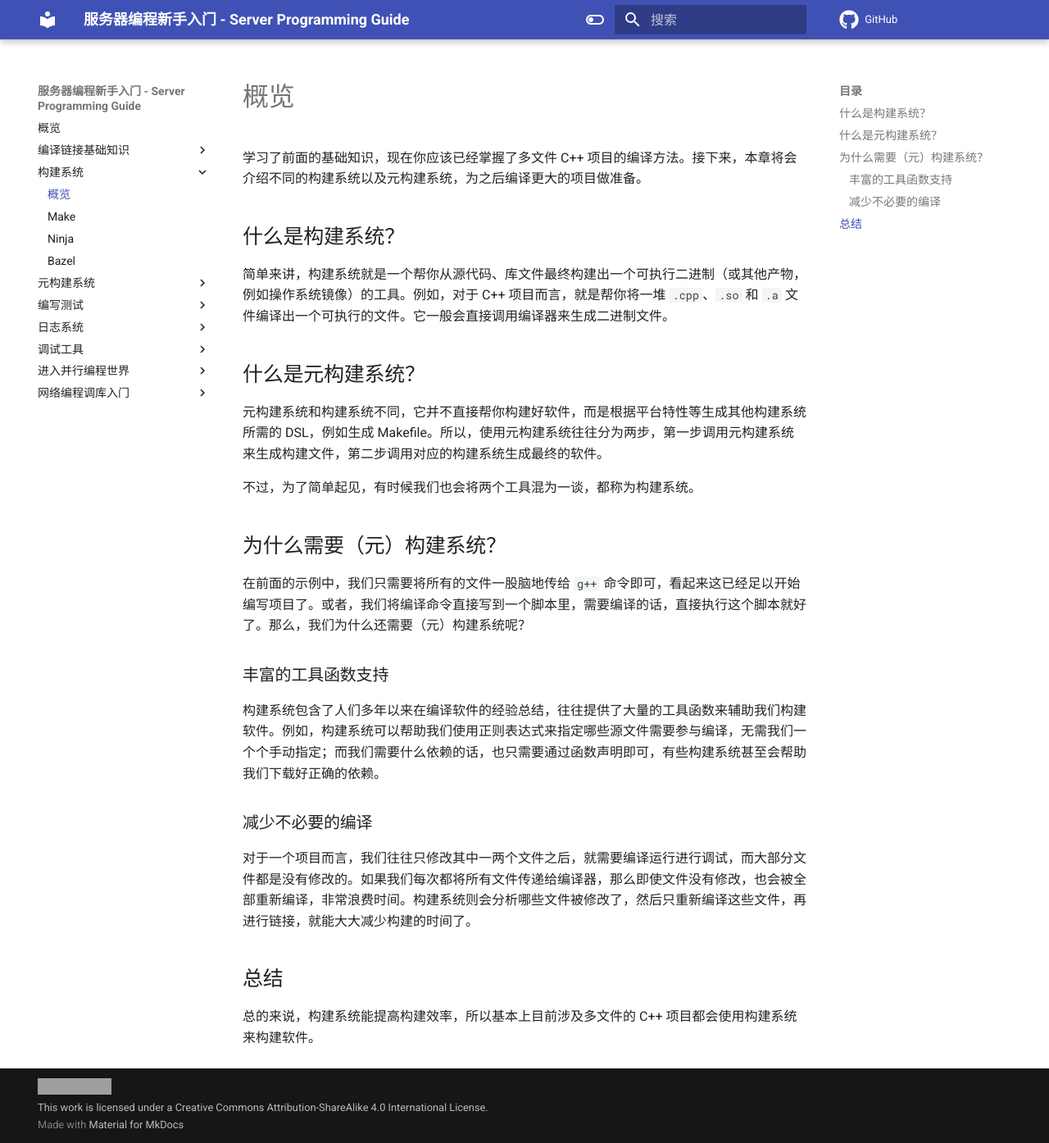
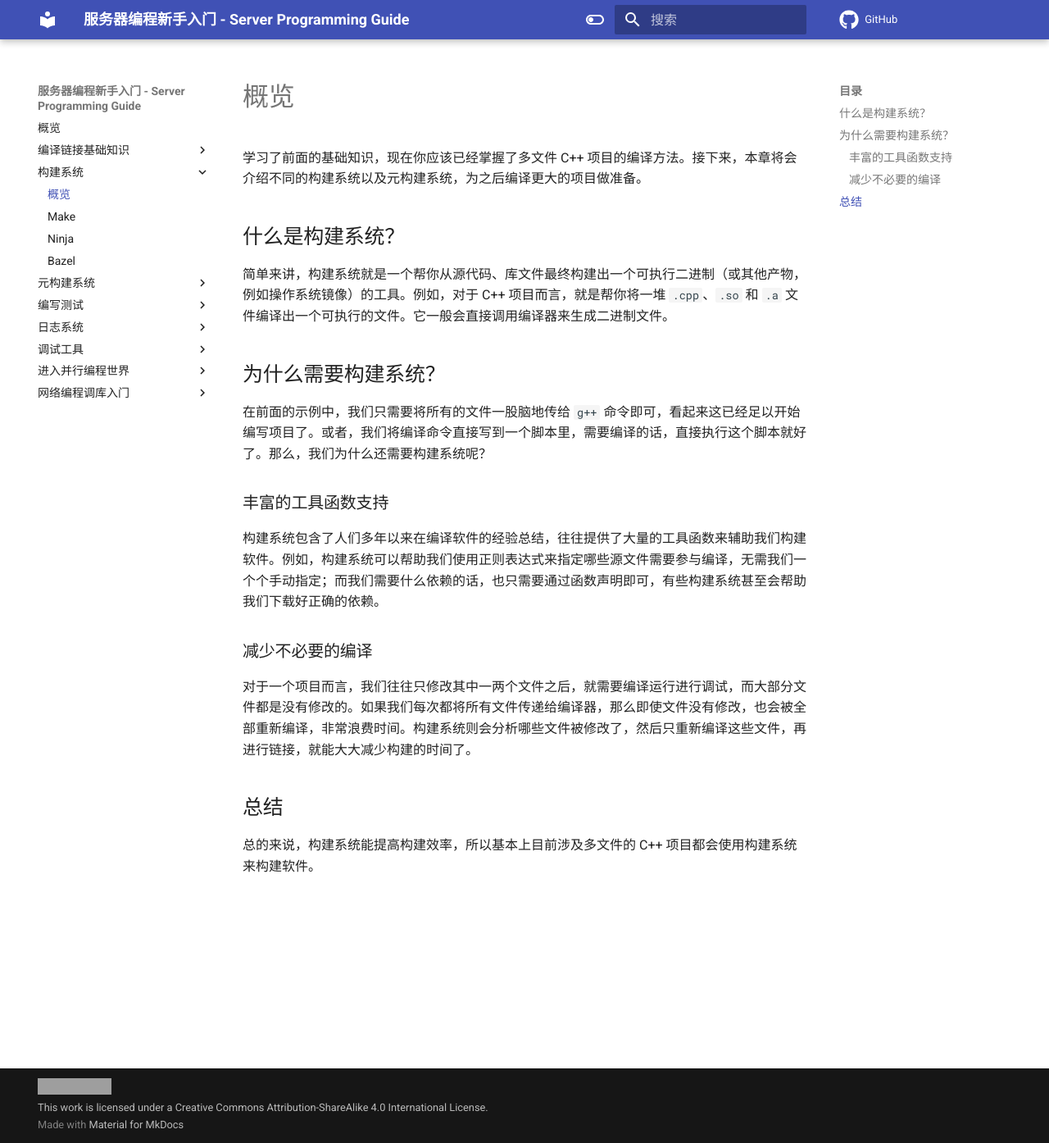
Before and after one commit to howardlau1999/server-programming-guide, an MkDocs documentation site: the page built from docs/build-system/index.md, in a window 1280 px wide and 1394 px high. Shown: the whole window at 82% size. Built offline with MkDocs 1.6.1 and Material for MkDocs 9.7.7, drawn with Linux system fonts in a browser that asks for light colours; comment, search, counter and statistics services are not loaded; grey boxes are pictures that could not be loaded.

Commit message:
remove unrelated text

```diff
--- a/docs/build-system/index.md
+++ b/docs/build-system/index.md
@@ -6,15 +6,9 @@
 
 简单来讲，构建系统就是一个帮你从源代码、库文件最终构建出一个可执行二进制（或其他产物，例如操作系统镜像）的工具。例如，对于 C++ 项目而言，就是帮你将一堆 `.cpp`、`.so` 和 `.a` 文件编译出一个可执行的文件。它一般会直接调用编译器来生成二进制文件。
 
-## 什么是元构建系统？
+## 为什么需要构建系统？
 
-元构建系统和构建系统不同，它并不直接帮你构建好软件，而是根据平台特性等生成其他构建系统所需的 DSL，例如生成 Makefile。所以，使用元构建系统往往分为两步，第一步调用元构建系统来生成构建文件，第二步调用对应的构建系统生成最终的软件。
-
-不过，为了简单起见，有时候我们也会将两个工具混为一谈，都称为构建系统。
-
-## 为什么需要（元）构建系统？
-
-在前面的示例中，我们只需要将所有的文件一股脑地传给 `g++` 命令即可，看起来这已经足以开始编写项目了。或者，我们将编译命令直接写到一个脚本里，需要编译的话，直接执行这个脚本就好了。那么，我们为什么还需要（元）构建系统呢？
+在前面的示例中，我们只需要将所有的文件一股脑地传给 `g++` 命令即可，看起来这已经足以开始编写项目了。或者，我们将编译命令直接写到一个脚本里，需要编译的话，直接执行这个脚本就好了。那么，我们为什么还需要构建系统呢？
 
 ### 丰富的工具函数支持
 
```
